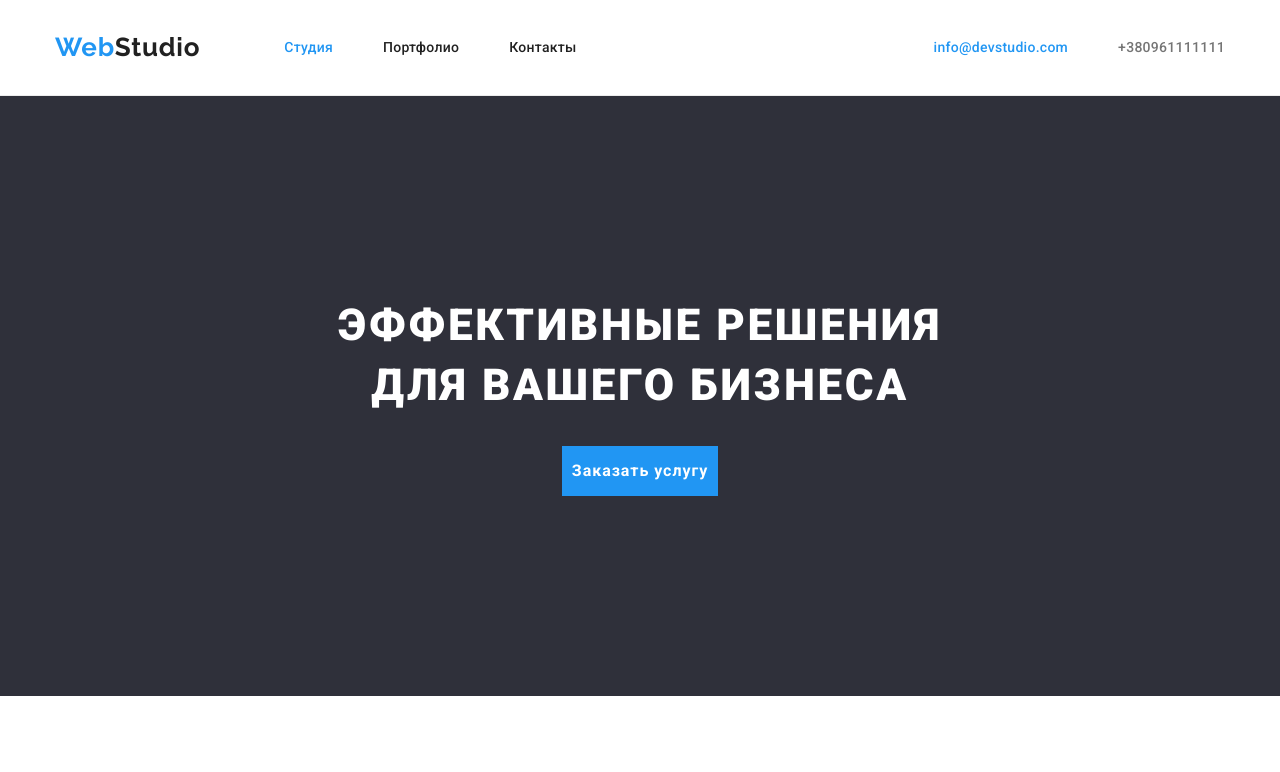
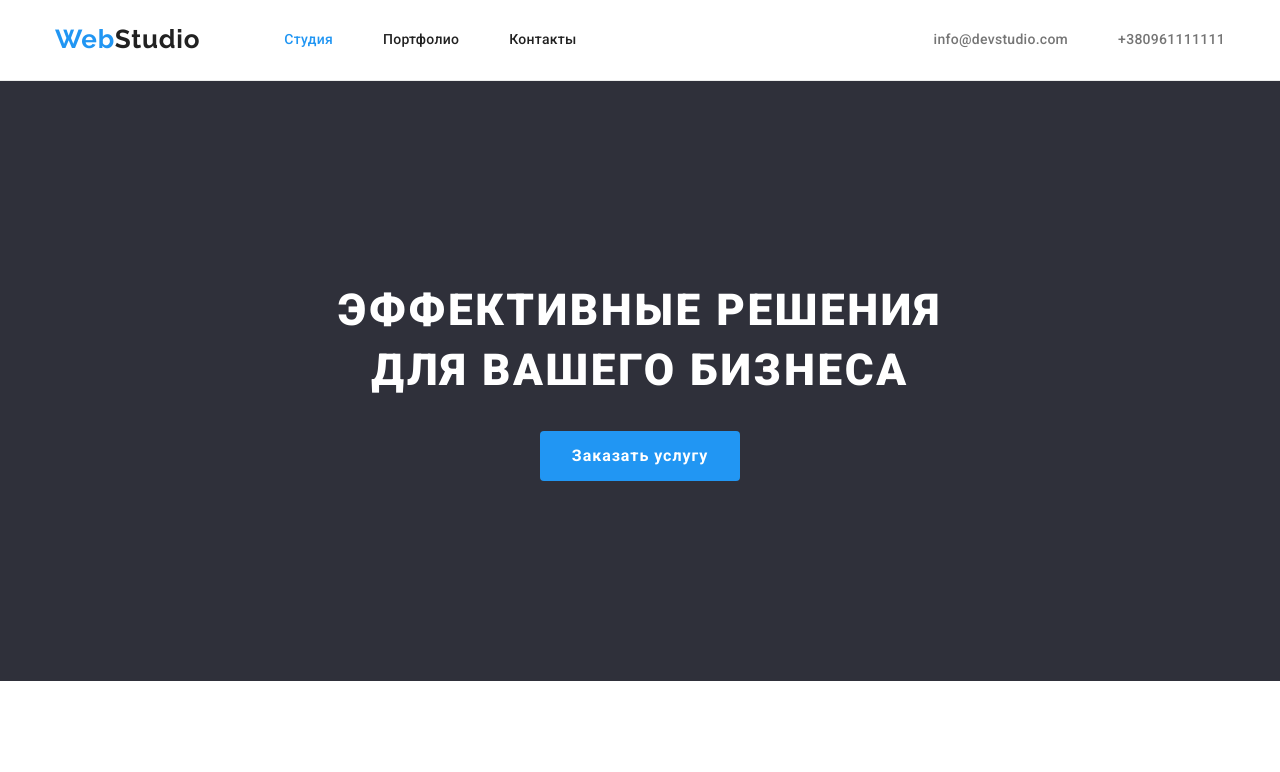
Before and after one commit to ineteta9/goit-markup-hw-03, a plain HTML site: page index.html in a window 1280 px wide. Shown: the top 772 px of the page. Drawn offline with nearby package versions, Linux system fonts and the light colour scheme.

Commit message:
final dz3

```diff
--- a/css/style.css
+++ b/css/style.css
@@ -26,6 +26,9 @@ header {
   color: var(--common-text-color);*/
 ul {
   list-style: none;
+}
+.line {
+  display: flex;
 }
 
 /* WebStudio */
@@ -65,11 +68,12 @@ ul {
 }
 
 .main-nav a {
-  padding-top: 32px;
-  padding-bottom: 32px;}
+  padding-top: 24px;
+  padding-bottom: 25px;}
+
 
 .site-nav,
-.contakt-nav {
+.contakt {
   display: flex;
   font-style: normal;
   font-weight: 500;
@@ -79,14 +83,16 @@ ul {
   text-decoration: none;
 }
 
-.site-nav li:not(:last-child),
-.contakt-nav li:not(:last-child) {
+.site-nav li:not(:last-child), .contakt li:not(:last-child) {
   margin-right: 50px;
 }
 
-.contakt-nav {
+.contakt {
+  display: flex;
+  align-items: center;
   margin-left: auto;
-  }
+  padding-top: 32px;
+  padding-bottom: 32px;}
 
 .site-nav a.link.current {
   color: var(--accent-color);
@@ -99,23 +105,20 @@ ul {
 
 .site-nav a {
   color: var(--title-text-color);
-  }
+  padding-top: 32px;
+  padding-bottom: 32px;}
 
 .site-nav a:hover,
 .site-nav a:focus {
   color: var(--accent-color);
 }
 
-.contakt-nav a {
+.contakt a {
   color: var(--contakt-color);
   }
 
-.contakt-nav a.link {
-  color: var(--accent-color);
-}
-
-.contakt-nav a:hover,
-.contakt-nav a:focus {
+.contakt a:hover,
+.contakt a:focus {
   color: var(--accent-color);
 }
 
@@ -171,11 +174,12 @@ ul {
   line-height: 1.88;
   text-align: center;
   letter-spacing: 0.06em;
-  border: none;
-  padding-left: 10px;
-  padding-right: 10px;
+  padding-left: 32px;
+  padding-right: 32px;
   padding-top: 10px;
   padding-bottom: 10px;
+  border: none;
+  border-radius: 4px;
 }
 .btn:hover, .btn:focus {cursor: pointer;}
 
@@ -299,10 +303,12 @@ p {
 
 .border {
   background: var(--white-color);
+  padding-top: var(--card-set-gap);
+  padding-bottom: var(--card-set-gap);
   border: 1px solid #eeeeee;
   border-top: 0;
-  padding-top: var(--card-set-gap);
-  padding-bottom: var(--card-set-gap);
+  box-shadow: 0px 1px 3px rgba(0, 0, 0, 0.12), 0px 1px 1px rgba(0, 0, 0, 0.14), 0px 2px 1px rgba(0, 0, 0, 0.2);
+  border-radius: 0px 0px 4px 4px;
 }
 
 /* Футер */
@@ -364,7 +370,7 @@ a {
   display: flex;
   justify-content: center;
   margin-bottom: 50px;
-}
+  }
 .item-button :not(:last-child) {
   margin-right: 8px;}
 
@@ -378,6 +384,8 @@ a {
   line-height: 1.62;
   text-align: center;
   letter-spacing: 0.03em;
+  border: none;
+  border-radius: 4px;
 }
 
 .all-btn {
@@ -426,6 +434,7 @@ a {
 .elements {
   display: flex;
   flex-wrap: wrap;
+  margin-bottom: -30px;
   margin-left: calc(-1 * var(--card-set-gap));
 }
 
--- a/index.html
+++ b/index.html
@@ -16,7 +16,7 @@
   </head>
   <body>
     <header>
-      <div class="container">
+      <div class="container line">
       <nav class="main-nav">
         <a href="index.html" class="logo">
           <span class="logo-style">Web</span><span class="logo-item">Studio</span></a
@@ -26,11 +26,11 @@
           <li><a href="./portfolio.html">Портфолио</a></li>
           <li><a href="/">Контакты</a></li>
         </ul>
-        <ul class="contakt-nav">
+      </nav>
+        <ul class="contakt">
           <li><a href class="link list" ="mailto:info@devstudio.com">info@devstudio.com</a></li>
           <li><a href class="list" ="tel:+380961111111">+380961111111</a></li>
         </ul>
-      </nav>
     </div>
     </header>
     <main>
```
Also changed, not shown: portfolio.html (+4 -4 lines).
